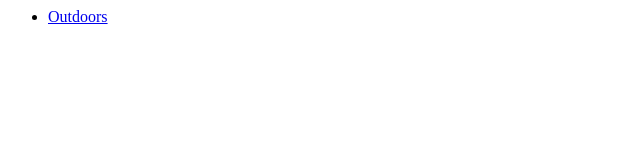
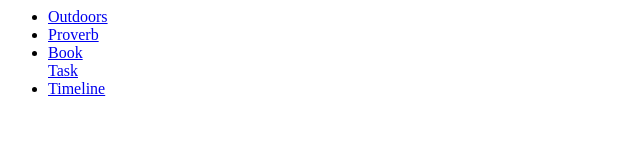
Before and after one commit to adanov/adanov.github.io, a plain HTML site: page index.html in a window 1280 px wide. Shown: the whole page, without its empty margins (0-640 px from the left). Drawn offline with Linux system fonts and the light colour scheme.

Commit message:
Add other links

```diff
--- a/index.html
+++ b/index.html
@@ -6,6 +6,10 @@
 <body>
     <ul>
         <li><a href="https://paper.dropbox.com/doc/Outdoors--ADQrpiwIPy6yS7BCy~S_Y8nuAQ-HjhY8AEALkyivfhWvqprf">Outdoors</a></li>
+        <li><a href="https://paper.dropbox.com/doc/Proverb--ADWDBuIluUBBYPvV2hjjDFVzAQ-urau3kJkZyinBca4hV6NE">Proverb</a></li>
+        <li><a href="https://paper.dropbox.com/doc/Book--ADXo0MAOr2KdoubayfbcXib0AQ-Q9E3pW6Akc3uu0VqkpUye">Book</a></li>
+        <ii><a href="https://paper.dropbox.com/doc/Task--ADW9E_EGFgDEF~5ETviQJcBuAQ-0TArYyrSyCQhmB0cW4kPQ">Task</a></ii>
+        <li><a href="https://paper.dropbox.com/doc/Timeline--ADVPEQ0LNtH~OwPtEbrYeYbyAQ-aOh1Bu6PXYk78kHp9twqV">Timeline</a></li>
     </ul>
 </body>
 </html>
```
